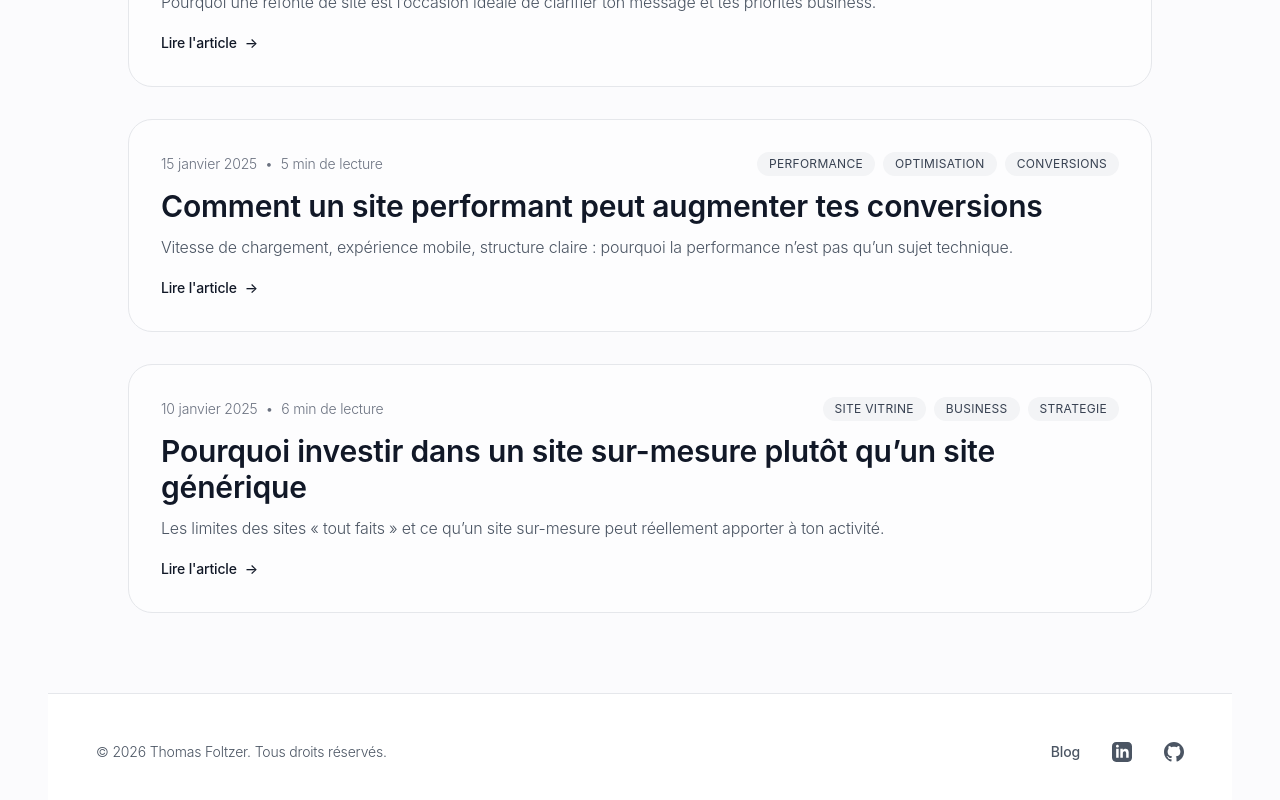
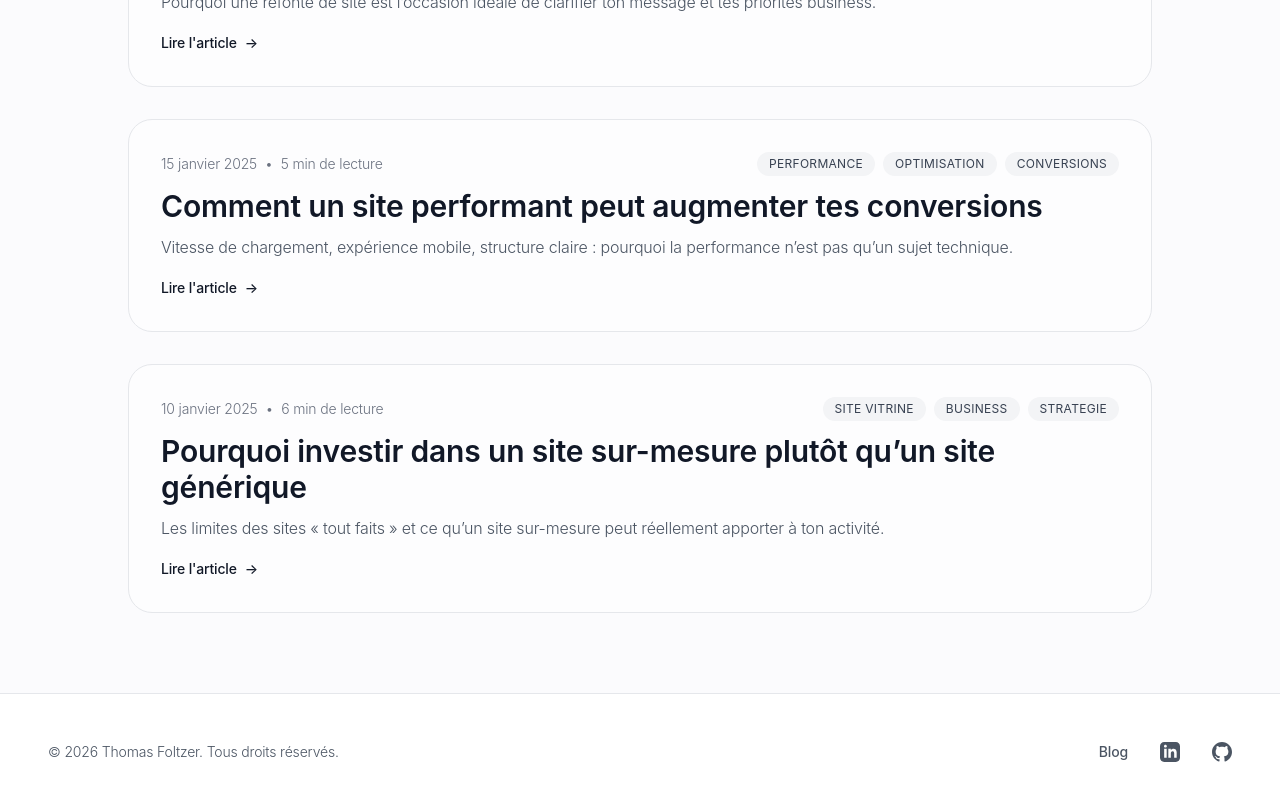
Before and after one commit to ThomasFzr/portfolio2k25, a Next.js app: page /blog in a window 1280 px wide. Shown: the part 438-1238 px from the top of the page. Built offline with nearby package versions, Linux system fonts and the light colour scheme.

Commit message:
style: refactor layout structure for BlogPostPage and BlogPage components

```diff
--- a/app/blog/[slug]/page.tsx
+++ b/app/blog/[slug]/page.tsx
@@ -47,9 +47,9 @@ export default function BlogPostPage({ params }: Props) {
 
   if (!post) {
     return (
-      <>
+      <div className="min-h-screen flex flex-col bg-[#fbfbfd] dark:bg-[#0a0a0a] transition-colors duration-300">
         <Header disableLock initialActiveSection="blog" trackSections={false} />
-        <main className="min-h-screen bg-[#fbfbfd] dark:bg-[#0a0a0a] pt-24 pb-24 px-8 md:px-12">
+        <main className="flex-1 pt-24 pb-24 px-8 md:px-12">
           <section className="max-w-3xl mx-auto text-center">
             <h1 className="text-3xl md:text-4xl font-anton text-gray-900 dark:text-white mb-4">
               Article introuvable
@@ -64,16 +64,16 @@ export default function BlogPostPage({ params }: Props) {
               Retour au blog
             </Link>
           </section>
-          <Footer />
         </main>
-      </>
+        <Footer />
+      </div>
     );
   }
 
   return (
-    <>
+    <div className="min-h-screen flex flex-col bg-[#fbfbfd] dark:bg-[#0a0a0a] transition-colors duration-300">
       <Header disableLock initialActiveSection="blog" trackSections={false} />
-      <main className="min-h-screen bg-[#fbfbfd] dark:bg-[#0a0a0a] pt-24 pb-24 px-8 md:px-12 transition-colors duration-300">
+      <main className="flex-1 pt-24 pb-24 px-8 md:px-12">
         <article className="max-w-3xl mx-auto">
           <header className="mb-10">
             <p className="text-sm text-gray-500 dark:text-gray-400 font-light mb-3">
@@ -119,8 +119,8 @@ export default function BlogPostPage({ params }: Props) {
             </Link>
           </div>
         </article>
-        <Footer />
       </main>
-    </>
+      <Footer />
+    </div>
   );
 }
--- a/app/blog/page.tsx
+++ b/app/blog/page.tsx
@@ -9,9 +9,9 @@ export default function BlogPage() {
   const posts = getAllPosts();
 
   return (
-    <>
+    <div className="min-h-screen flex flex-col bg-[#fbfbfd] dark:bg-[#0a0a0a] transition-colors duration-300">
       <Header disableLock initialActiveSection="blog" trackSections={false} />
-      <main className="min-h-screen bg-[#fbfbfd] dark:bg-[#0a0a0a] pt-24 px-8 md:px-12 transition-colors duration-300">
+      <main className="flex-1 pt-24 px-8 md:px-12">
         <section className="max-w-5xl mx-auto pb-20">
           <header className="mb-16 text-center">
             <h1 className="text-5xl md:text-6xl lg:text-7xl font-anton text-gray-900 dark:text-white tracking-tight">
@@ -79,10 +79,8 @@ export default function BlogPage() {
             ))}
           </div>
         </section>
-        <div className="pb-8">
-          <Footer />
-        </div>
       </main>
-    </>
+      <Footer />
+    </div>
   );
 }
```
